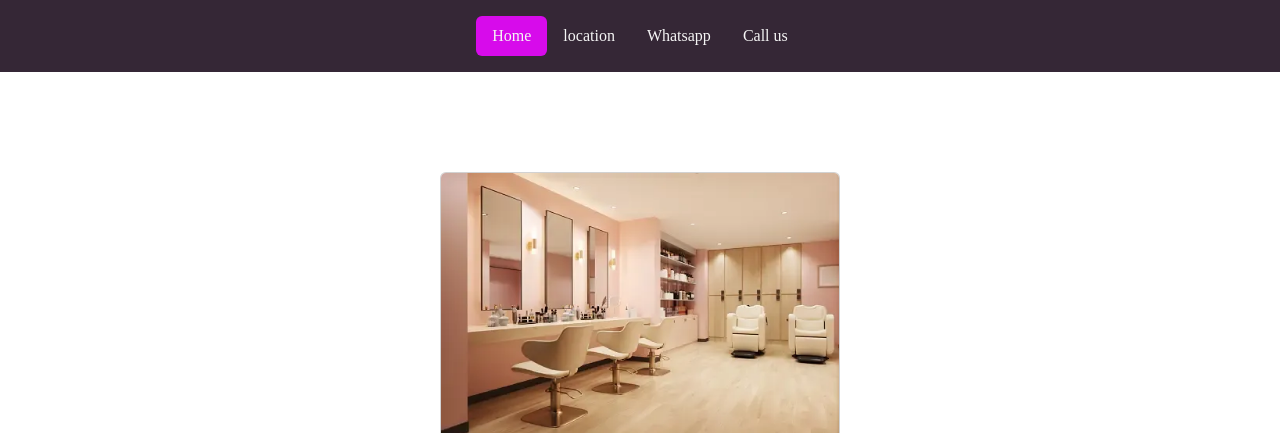
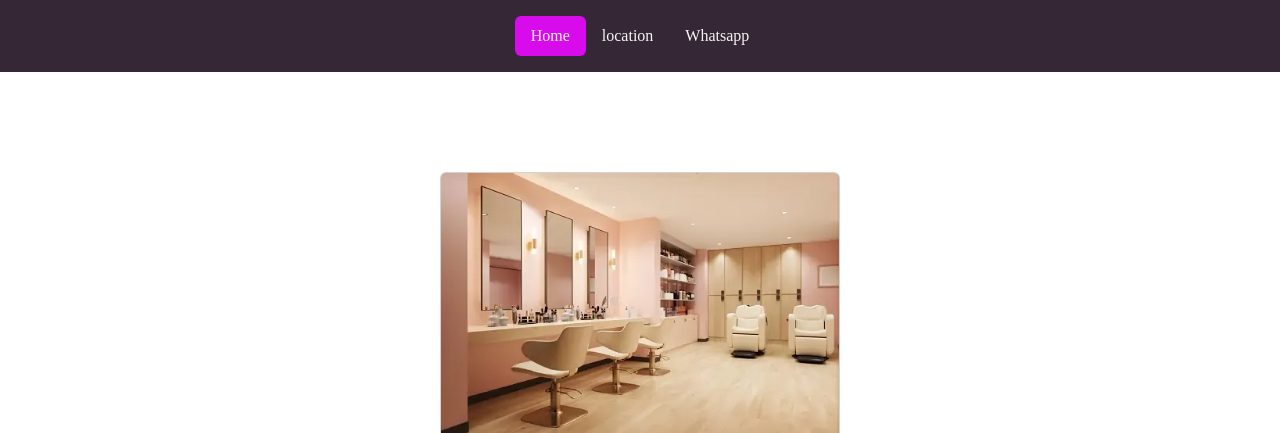
Before and after one commit to prhairandmakeupstudio/salempur, a plain HTML site: page index.html in a window 1280 px wide. Shown: the top 433 px of the page. Drawn offline with nearby package versions, Linux system fonts and the light colour scheme.

Commit message:
Update index.html

```diff
--- a/index.html
+++ b/index.html
@@ -16,7 +16,6 @@
                 <li class="nav-item"><a href="#" class="nav-link active" aria-current="page" style="background-color: #D70BEB; color: whitesmoke;">Home</a></li>
                 <li class="nav-item"><a href="https://www.google.com/maps/dir/26.5088107,83.7942542/pr+hair+and+makeup+studio+salempur/@26.4034154,83.6980739,11z/data=!3m1!4b1!4m9!4m8!1m1!4e1!1m5!1m1!1s0x3993cbf7870b60d5:0x2ee3e645024f0321!2m2!1d83.9162591!2d26.2991295?entry=ttu" class="nav-link" style="color: whitesmoke;">location</a></li>
                 <li class="nav-item"><a href="https://wa.me/%3C918707744651%3E?text=hello-needdetails" class="nav-link" style="color: whitesmoke;">Whatsapp</a></li>
-                <li class="nav-item"><a href="#" class="nav-link" style="color: whitesmoke;">Call us</a></li>
               </ul>
             </header>
           </div>
```
